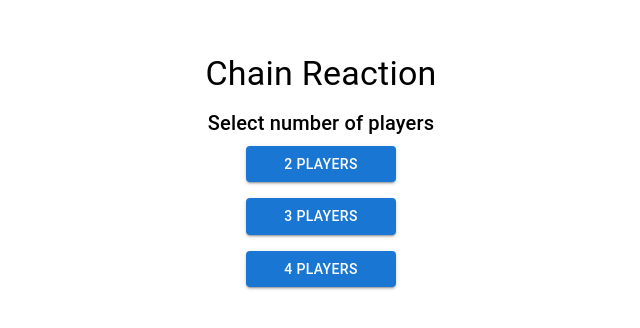
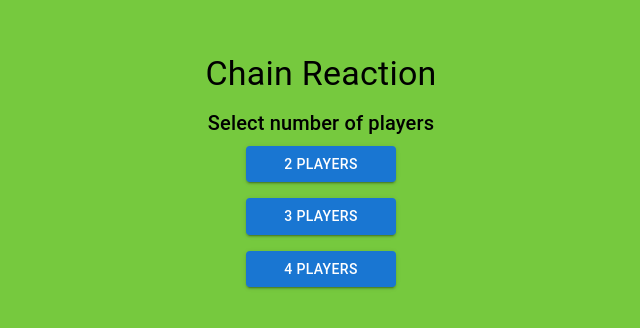
Before and after one commit to dan-r/Chain-Reaction, a React (Vite) app: page /cr in a window 1280 px wide. Shown: the part 230-558 px from the top of the page, without its empty margins (319-959 px from the left). Built offline with nearby package versions, Linux system fonts and the light colour scheme; the HTML template or start-up script is replaced by a standard one.

Commit message:
Add page transitions and player selection background

```diff
--- a/package.json
+++ b/package.json
@@ -10,6 +10,7 @@
     "@testing-library/react": "^13.4.0",
     "@testing-library/user-event": "^13.5.0",
     "@vitejs/plugin-react": "^4.3.2",
+    "framer-motion": "^11.11.7",
     "react": "^18.3.1",
     "react-dom": "^18.3.1",
     "react-router-dom": "^6.26.2",
--- a/src/App.jsx
+++ b/src/App.jsx
@@ -1,17 +1,53 @@
 import React from 'react';
-import { BrowserRouter as Router, Route, Routes } from 'react-router-dom';
+import { BrowserRouter as Router, Outlet, Route, Routes, useLocation } from 'react-router-dom';
+import { motion } from "framer-motion";
 import Game from './Game';
 import PlayerSelection from './PlayerSelection';
 import './App.css';
+
+const AnimationLayout = () => {
+  const { pathname } = useLocation();
+  const pageVariants = {
+    initial: {
+      opacity: 0
+    },
+    in: {
+      opacity: 1
+    },
+    out: {
+      opacity: 0
+    }
+  };
+
+  const pageTransition = {
+    type: 'tween',
+    ease: 'linear',
+    duration: 0.5
+  };
+
+  return (
+    <motion.div
+      key={pathname}
+      initial="initial"
+      animate="in"
+      variants={pageVariants}
+      transition={pageTransition}
+    >
+      <Outlet />
+    </motion.div>
+  );
+};
 
 const App = () => {
   return (
     <Router>
       <Routes>
-        {/* Player selection page */}
-        <Route path="/cr/" element={<PlayerSelection />} />
-        {/* Game page, where the number of players is passed as a prop */}
-        <Route path="/cr/game/:players" element={<Game />} />
+        <Route element={<AnimationLayout />}>
+          {/* Player selection page */}
+          <Route path="/cr/" element={<PlayerSelection />} />
+          {/* Game page, where the number of players is passed as a prop */}
+          <Route path="/cr/game/:players" element={<Game />} />
+        </Route>
       </Routes>
     </Router>
   );
--- a/src/Game.jsx
+++ b/src/Game.jsx
@@ -3,9 +3,7 @@ import { useParams, useLocation, Link } from 'react-router-dom';
 import Cell from './Cell';
 import { Button, Grid, Typography, Box, Dialog, DialogTitle, DialogContent, DialogActions } from '@mui/material';
 import './Game.css';
-
-const PLAYER_COLORS = ['#ff5f58', '#00c1ef', '#76c93e', '#ffbf2f'];
-const PLAYER_NAMES = ['Red', 'Blue', 'Green', 'Yellow'];
+import { PLAYER_COLORS, PLAYER_NAMES } from './const';
 
 const Game = () => {
     const { players: playerCount } = useParams();
--- a/src/PlayerSelection.jsx
+++ b/src/PlayerSelection.jsx
@@ -1,9 +1,35 @@
-import React, { useState } from 'react';
+import React, { useState, useEffect } from 'react';
 import { Link } from 'react-router-dom';
 import { Button, Grid, Typography, Box } from '@mui/material';
+import { PLAYER_COLORS } from './const';
 
 const PlayerSelection = () => {
+    const [color, setColor] = useState(PLAYER_COLORS[0]);
+
+    useEffect(() => {
+        const interval = setInterval(() => {
+            // Change color every 2 seconds
+            const nextColor = PLAYER_COLORS[Math.floor(Math.random() * PLAYER_COLORS.length)];
+            setColor(nextColor);
+        }, 2000); // Change color every 2 seconds
+
+        return () => clearInterval(interval); // Clean up on unmount
+    }, []);
+
     return (
+        <>
+            <Box
+                sx={{
+                    width: '100%',
+                    height: '100%',
+                    backgroundColor: color,
+                    transition: 'background-color 0.5s ease', // Smooth transition effect
+                    position: 'fixed',
+                    top: 0,
+                    left: 0,
+                    zIndex: -1000,
+                }}
+            />
             <Box sx={{ padding: 3, textAlign: 'center' }} className={`center-container`}>
 
                 <Grid container justifyContent="center" alignItems="center" direction="column">
@@ -36,6 +62,7 @@ const PlayerSelection = () => {
                     </Grid>
                 </Grid>
             </Box>
+        </>
     );
 };
 
--- /dev/null
+++ b/src/const.js
@@ -0,0 +1,4 @@
+const PLAYER_COLORS = ['#ff5f58', '#00c1ef', '#76c93e', '#ffbf2f'];
+const PLAYER_NAMES = ['Red', 'Blue', 'Green', 'Yellow'];
+
+export { PLAYER_COLORS, PLAYER_NAMES };
```
Also changed, not shown: 1 other file (tests, documents, lock files or other folders). Lines whose indentation alone changed are shown as unchanged.
